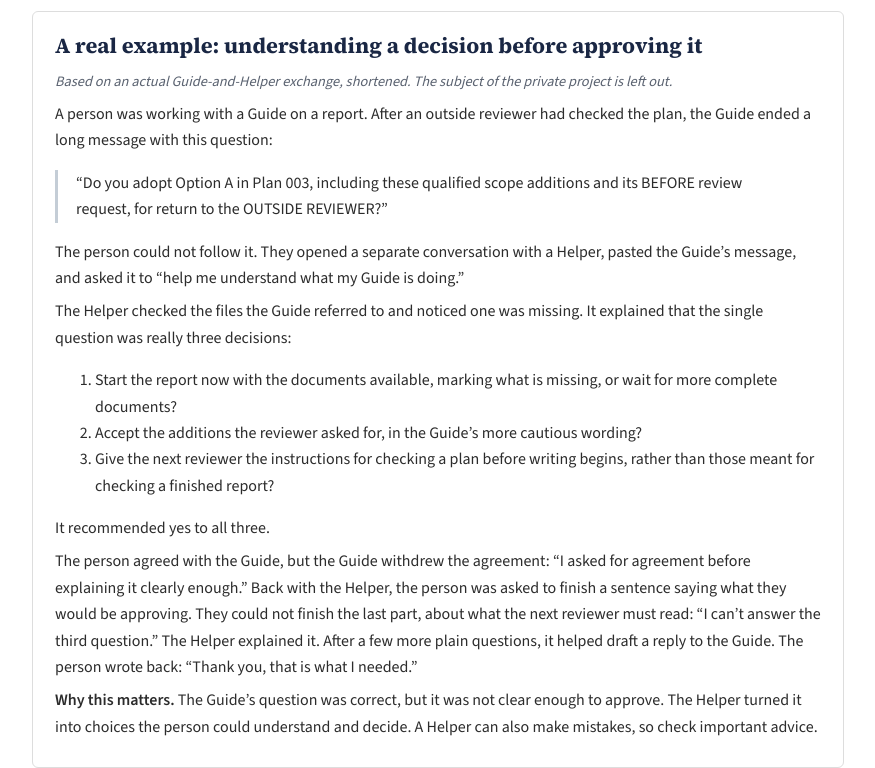
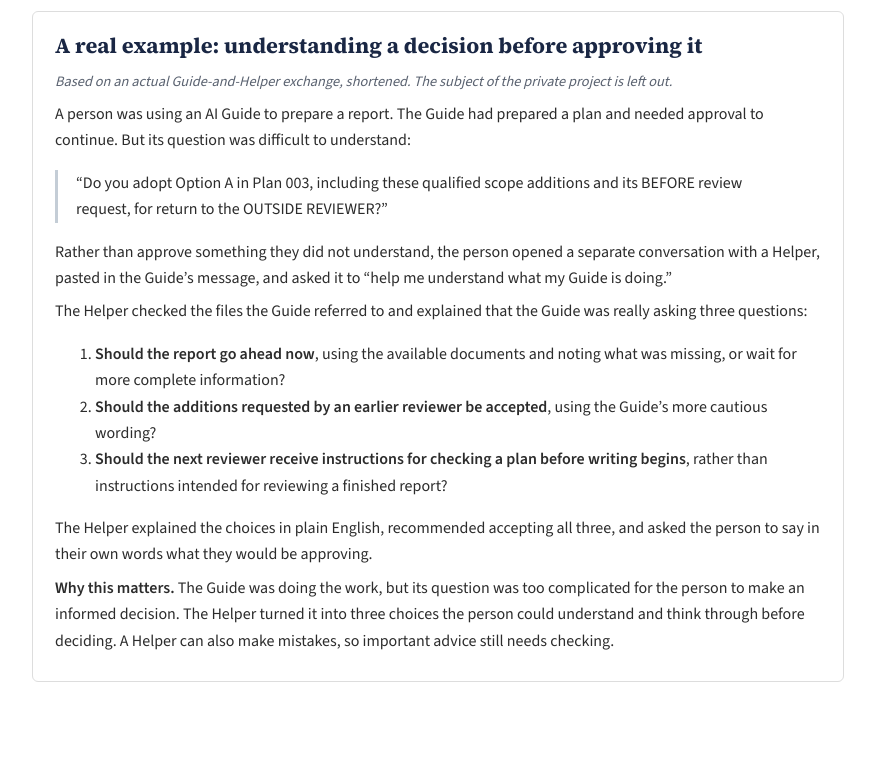
Before and after one commit to terwill/thomasterwilliger.org, a plain HTML site: page guided_workflow/roles.html in a window 1280 px wide. Shown: the part 1513-2281 px from the top of the page, without its empty margins (202-1077 px from the left). Drawn offline with nearby package versions, Linux system fonts and the light colour scheme.

Commit message:
Guided Workflow: shorter, corrected Helper example on the Roles page (r25)

```diff
--- a/guided_workflow/roles.html
+++ b/guided_workflow/roles.html
@@ -577,18 +577,17 @@ main {
 <section class="role-card" id="helper-example">
   <h2>A real example: understanding a decision before approving it</h2>
   <p class="when"><em>Based on an actual Guide-and-Helper exchange, shortened. The subject of the private project is left out.</em></p>
-  <p>A person was working with a Guide on a report. After an outside reviewer had checked the plan, the Guide ended a long message with this question:</p>
+  <p>A person was using an AI Guide to prepare a report. The Guide had prepared a plan and needed approval to continue. But its question was difficult to understand:</p>
   <blockquote><p>“Do you adopt Option A in Plan 003, including these qualified scope additions and its BEFORE review request, for return to the OUTSIDE REVIEWER?”</p></blockquote>
-  <p>The person could not follow it. They opened a separate conversation with a Helper, pasted the Guide’s message, and asked it to “help me understand what my Guide is doing.”</p>
-  <p>The Helper checked the files the Guide referred to and noticed one was missing. It explained that the single question was really three decisions:</p>
+  <p>Rather than approve something they did not understand, the person opened a separate conversation with a Helper, pasted in the Guide’s message, and asked it to “help me understand what my Guide is doing.”</p>
+  <p>The Helper checked the files the Guide referred to and explained that the Guide was really asking three questions:</p>
   <ol>
-    <li>Start the report now with the documents available, marking what is missing, or wait for more complete documents?</li>
-    <li>Accept the additions the reviewer asked for, in the Guide’s more cautious wording?</li>
-    <li>Give the next reviewer the instructions for checking a plan before writing begins, rather than those meant for checking a finished report?</li>
+    <li><strong>Should the report go ahead now</strong>, using the available documents and noting what was missing, or wait for more complete information?</li>
+    <li><strong>Should the additions requested by an earlier reviewer be accepted</strong>, using the Guide’s more cautious wording?</li>
+    <li><strong>Should the next reviewer receive instructions for checking a plan before writing begins</strong>, rather than instructions intended for reviewing a finished report?</li>
   </ol>
-  <p>It recommended yes to all three.</p>
-  <p>The person agreed with the Guide, but the Guide withdrew the agreement: “I asked for agreement before explaining it clearly enough.” Back with the Helper, the person was asked to finish a sentence saying what they would be approving. They could not finish the last part, about what the next reviewer must read: “I can’t answer the third question.” The Helper explained it. After a few more plain questions, it helped draft a reply to the Guide. The person wrote back: “Thank you, that is what I needed.”</p>
-  <p><strong>Why this matters.</strong> The Guide’s question was correct, but it was not clear enough to approve. The Helper turned it into choices the person could understand and decide. A Helper can also make mistakes, so check important advice.</p>
+  <p>The Helper explained the choices in plain English, recommended accepting all three, and asked the person to say in their own words what they would be approving.</p>
+  <p><strong>Why this matters.</strong> The Guide was doing the work, but its question was too complicated for the person to make an informed decision. The Helper turned it into three choices the person could understand and think through before deciding. A Helper can also make mistakes, so important advice still needs checking.</p>
 </section>
 </main><footer class="site-footer">
     <div class="container">
```
